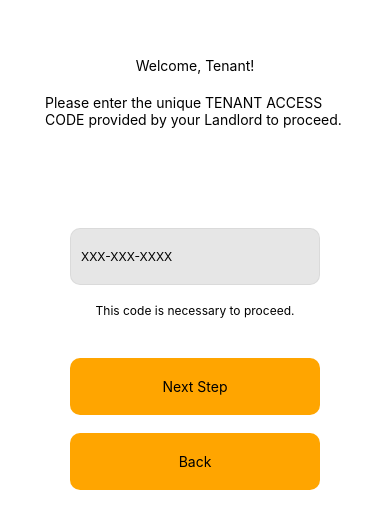
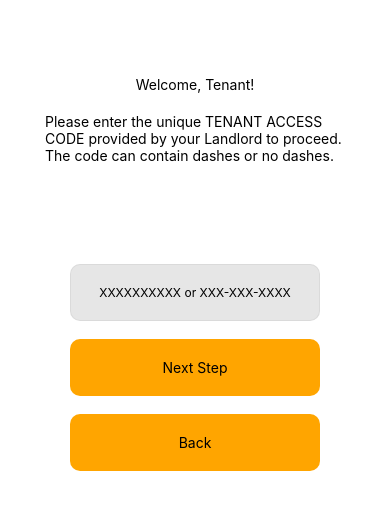
Before and after one commit to sean-xiao-zhao7/juzgo, a React Native app: screen /SignupTenantAccessCodeScreen in a window 390 px wide. Shown: the part 140-668 px from the top of the page. Built offline with nearby package versions, Linux system fonts and the light colour scheme.

Commit message:
Allow entering accesscode with/without dashes

```diff
--- a/src/components/forms/TenantAccessCodeForm.js
+++ b/src/components/forms/TenantAccessCodeForm.js
@@ -4,7 +4,6 @@ import { View } from "react-native";
 // comps
 import CustomTextInput from "../inputs/CustomTextInput";
 import Button1 from "../buttons/Button1";
-import TextSmall from "../texts/TextSmall";
 
 // form
 import { incompleteErrorAlert } from "./helpers/alert";
@@ -13,29 +12,36 @@ import { emptyVerify } from "./helpers/verifyForm";
 const TenantAccessCodeForm = (props) => {
     const [accessCode, setAccessCode] = useState("");
 
+    const transformAccessCode = () => {
+        let newCode = "";
+        const found = accessCode.match(/^\d{3}-\d{3}-\d{4}$/g);
+        if (found) {
+            return accessCode;
+        } else {
+            newCode =
+                accessCode.slice(0, 3) +
+                "-" +
+                accessCode.slice(3, 6) +
+                "-" +
+                accessCode.slice(6, 10);
+            return newCode;
+        }
+    };
+
     return (
         <View style={{ alignItems: "center" }}>
             <CustomTextInput
-                placeholder={"XXX-XXX-XXXX"}
+                placeholder={"XXXXXXXXXX or XXX-XXX-XXXX"}
                 value={accessCode}
                 onChangeText={setAccessCode}
+                style={{ textAlign: "center" }}
+                keyboardType={"numeric"}
             />
-            <View style={{ width: 250 }}>
-                <View
-                    style={{
-                        flexDirection: "row",
-                        justifyContent: "center",
-                        marginBottom: 40,
-                    }}
-                >
-                    <TextSmall>This code is necessary to proceed.</TextSmall>
-                </View>
-            </View>
             <Button1
                 text="Next Step"
                 onPress={() => {
                     if (emptyVerify([accessCode])) {
-                        props.onNext(accessCode);
+                        props.onNext(transformAccessCode(accessCode));
                     } else {
                         incompleteErrorAlert();
                     }
--- a/src/screens/register/SignupTenantAccessCodeScreen.js
+++ b/src/screens/register/SignupTenantAccessCodeScreen.js
@@ -39,7 +39,7 @@ const SignupTenantAccessCodeScreen = (props) => {
             </TextRegular>
             <TextRegular style={{ marginBottom: 100, width: 300 }}>
                 Please enter the unique TENANT ACCESS CODE provided by your
-                Landlord to proceed.
+                Landlord to proceed. The code can contain dashes or no dashes.
             </TextRegular>
             <TenantAccessCodeForm onNext={onNext} />
             <Button1
```
